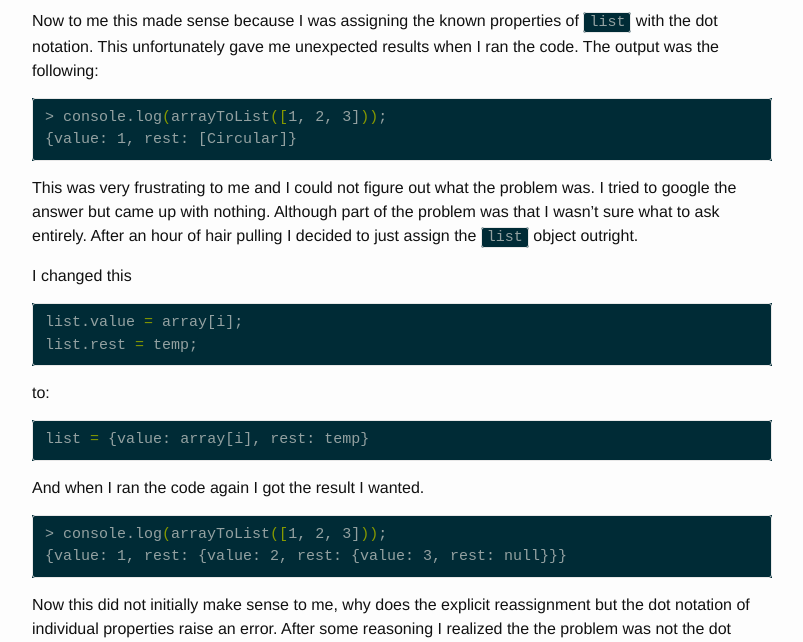
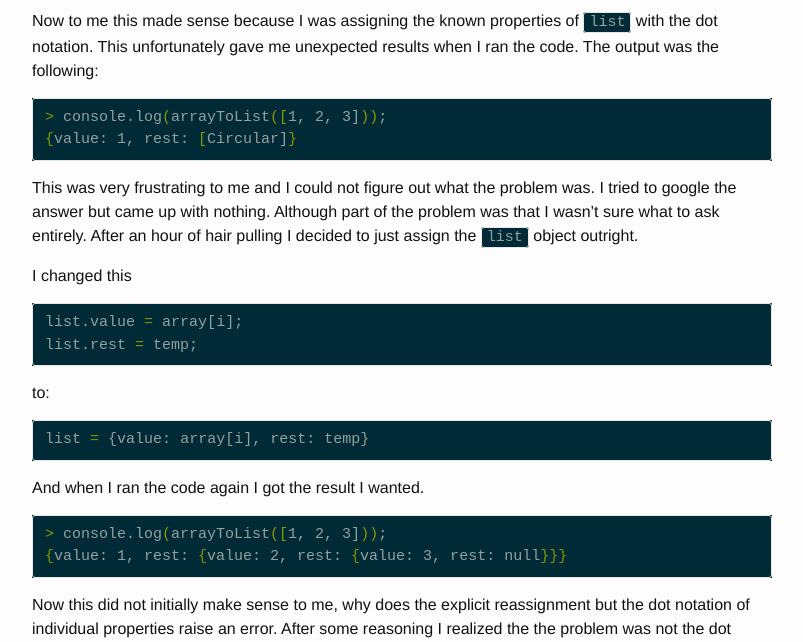
Before and after one commit to jdhang/jdhang.github.io, a Jekyll site: the page built from _posts/2015-03-06-discovery-circular-error-in-object-assignments.md, in a window 1280 px wide and 900 px high, scrolled down 712 px. Shown: the part 129-771 px from the top of the window, without its empty margins (238-1041 px from the left). Built offline with Jekyll 4.4.1, drawn with Linux system fonts in a browser that asks for light colours.

Commit message:
Modified it to backtick syntax for syntax highlighting again...Output puts in weird <br> tags though...

````diff
--- a/_posts/2015-03-06-discovery-circular-error-in-object-assignments.md
+++ b/_posts/2015-03-06-discovery-circular-error-in-object-assignments.md
@@ -29,7 +29,7 @@
 
 My code looked like the following:
 
-~~~ javascript
+``` javascript
 function arrayToList(array) {
   var list = {};
   var temp = {};
@@ -44,16 +44,16 @@
   }
   return list;
 }
-~~~
+```
 
 Now to me this made sense because I was assigning the known properties of `list`
 with the dot notation. This unfortunately gave me unexpected results when I ran
 the code. The output was the following:
 
-~~~ console
+``` shell
 > console.log(arrayToList([1, 2, 3]));
 {value: 1, rest: [Circular]}
-~~~
+```
 
 This was very frustrating to me and I could not figure out what the problem was.
 I tried to google the answer but came up with nothing. Although part of the
@@ -62,23 +62,23 @@
 
 I changed this
 
-~~~ javascript
+``` javascript
 list.value = array[i];
 list.rest = temp;
-~~~
+```
 
 to:
 
-~~~ javascript
+``` javascript
 list = {value: array[i], rest: temp}
-~~~
+```
 
 And when I ran the code again I got the result I wanted.
 
-~~~ console
+``` shell
 > console.log(arrayToList([1, 2, 3]));
 {value: 1, rest: {value: 2, rest: {value: 3, rest: null}}}
-~~~
+```
 
 Now this did not initially make sense to me, why does the explicit reassignment
 but the dot notation of individual properties raise an error. After some
@@ -96,26 +96,26 @@
 a new object with the same values as `list`, then my code with the dot notation
 assignments would work.
 
-~~~ javascript
+``` javascript
 temp = list;
 // becomes
 temp = {value: list.value, rest: list.rest}
-~~~
+```
 
 And it did!
 
 In the end I felt that reassigning the `list` object with this code:
 
-~~~ javascript
+``` javascript
 list = {value: array[i], rest: temp}
-~~~
+```
 
 seemed better than explicitly reassigning the properties. In addition to that I
 felt the need to set `temp` to the `list` properties to be safe as well.
 
-~~~ javascript
+``` javascript
 temp = {value: list.value, rest: list.rest}
-~~~
+```
 
 **To summarize:**
 
````
